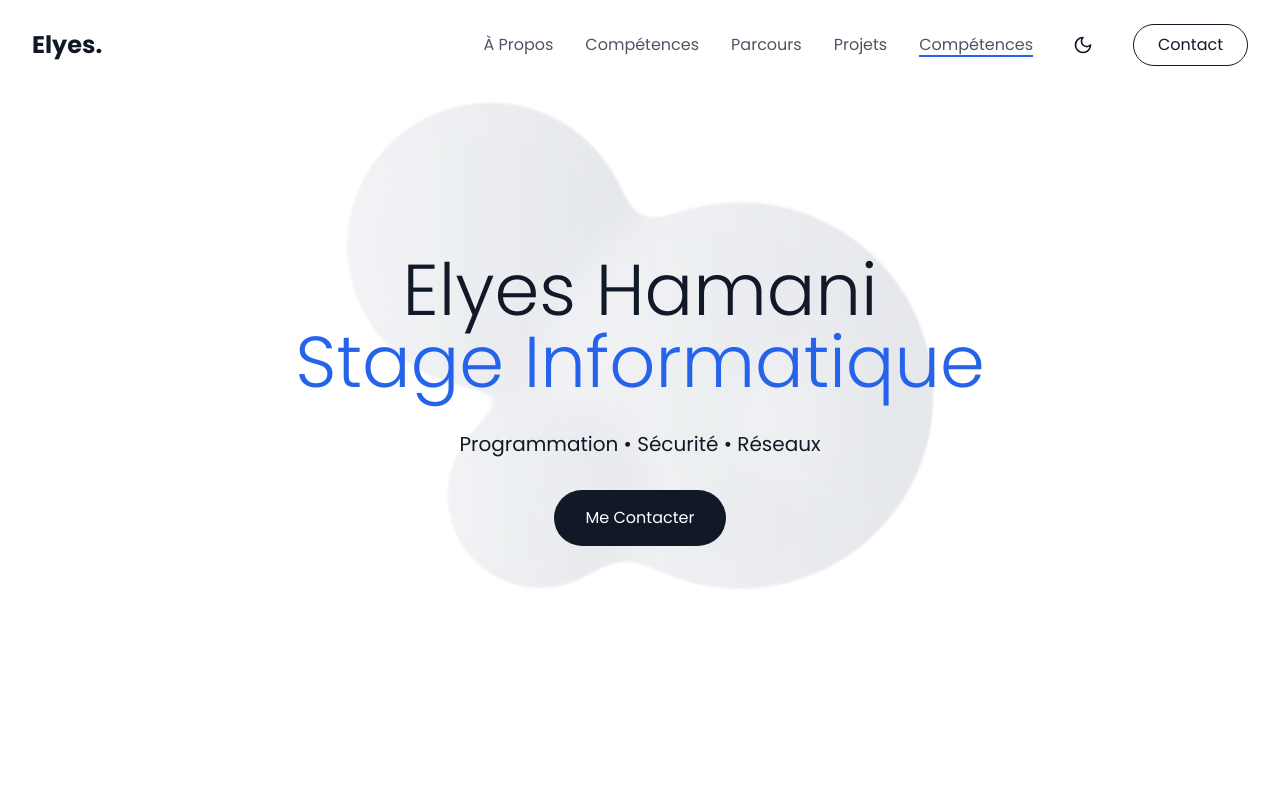
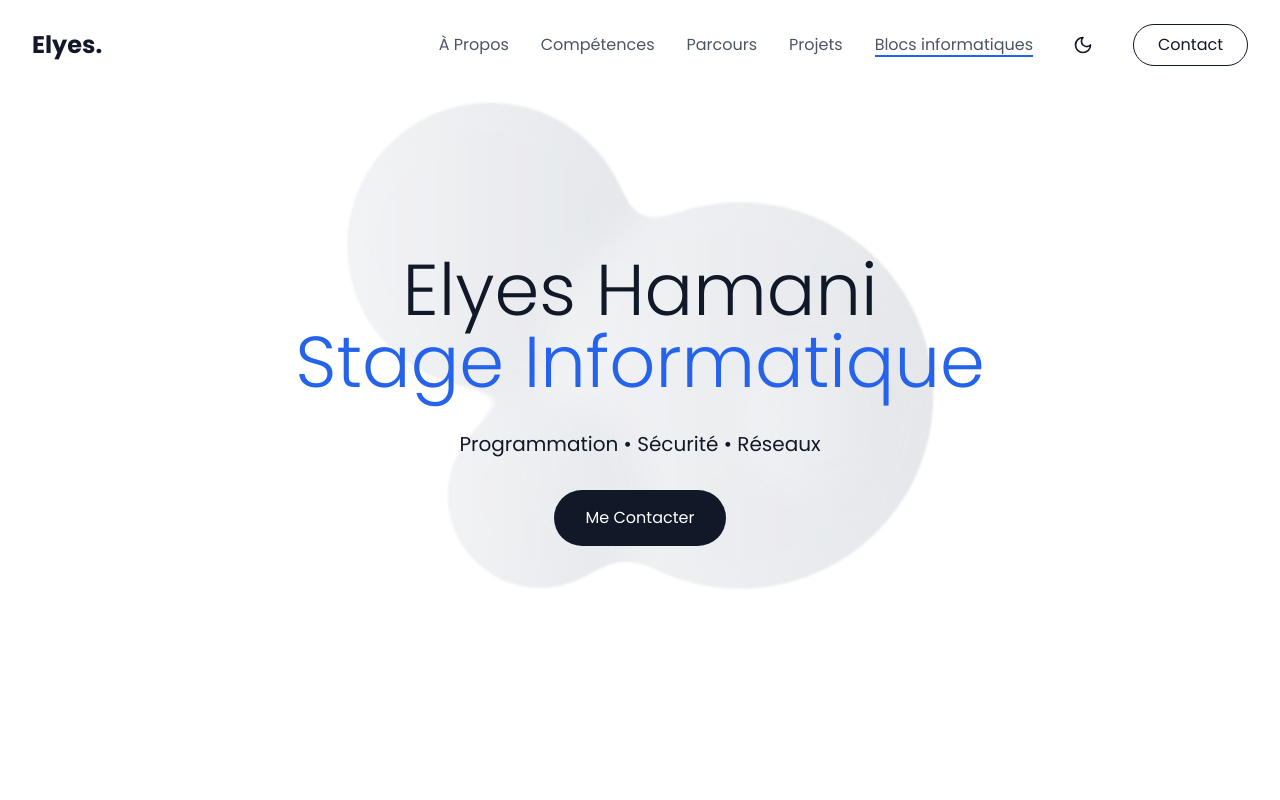
Before and after one commit to Elyesssss/Portfolio_React, a React (Vite) app: page / in a window 1280 px wide. Shown: the top 800 px of the page. Built offline with nearby package versions, Linux system fonts and the light colour scheme.

Commit message:
navbar corrige

```diff
--- a/src/components/Blocs.tsx
+++ b/src/components/Blocs.tsx
@@ -157,8 +157,7 @@ const Blocs = () => {
         images: [
           "/images/traviaRecherche1.png",
           "/images/traviaRecherche2.png",
-          "/images/traviaRecherche3.png",
-          "/images/traviaRecherche4.png"
+          "/images/traviaRecherche3.png"
         ]
       }
     }
--- a/src/components/Navbar.tsx
+++ b/src/components/Navbar.tsx
@@ -51,7 +51,7 @@ const Navbar = () => {
     { name: 'Compétences', id: 'compétences' },
     { name: 'Parcours', id: 'parcours' },
     { name: 'Projets', id: 'projets' },
-    { name: 'Compétences', id: 'portfolio' }
+    { name: 'Blocs informatiques', id: 'portfolio' }
   ];
 
   const handleNavClick = (e: React.MouseEvent<HTMLAnchorElement>, sectionId: string) => {
```
